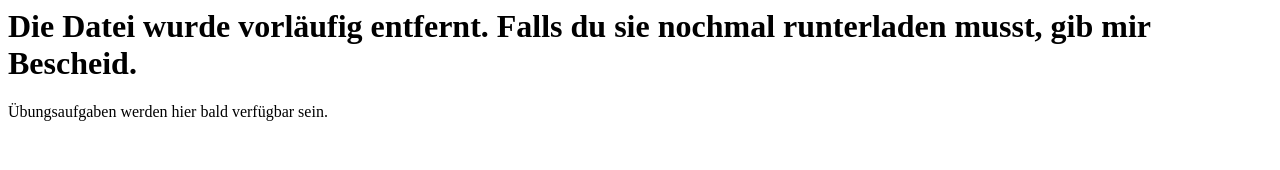
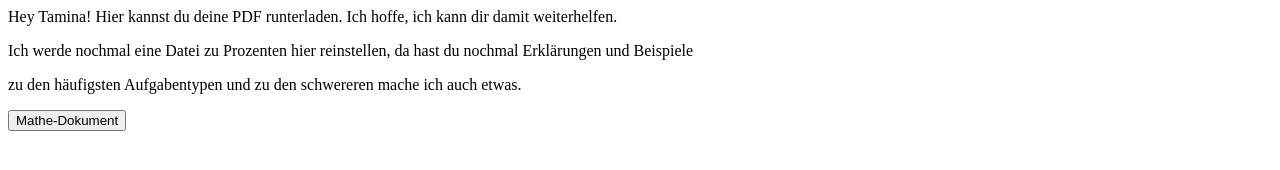
Before and after one commit to HeitzlerKS/heitzlerks.github.io, a plain HTML site: page index.html in a window 1280 px wide. Drawn offline with Linux system fonts and the light colour scheme.

Commit message:
Revert "Datei entfernt"
This reverts commit 3547f1763ac360eafb566aeaea747e0806f2caa6.

```diff
--- a/index.html
+++ b/index.html
@@ -1,2 +1,4 @@
-<h1>Die Datei wurde vorläufig entfernt. Falls du sie nochmal runterladen musst, gib mir Bescheid.</h1>
-<p>Übungsaufgaben werden hier bald verfügbar sein.</p>
+<p>Hey Tamina! Hier kannst du deine PDF runterladen. Ich hoffe, ich kann dir damit weiterhelfen.</p>
+<p>Ich werde nochmal eine Datei zu Prozenten hier reinstellen, da hast du nochmal Erklärungen und Beispiele</p>
+<p>zu den häufigsten Aufgabentypen und zu den schwereren mache ich auch etwas.</p>
+<a href="Tamina_Mathe_Lernhilfe.pdf" download="Tamina_Mathe_Lernhilfe.pdf"><button>Mathe-Dokument</button></a>
```
